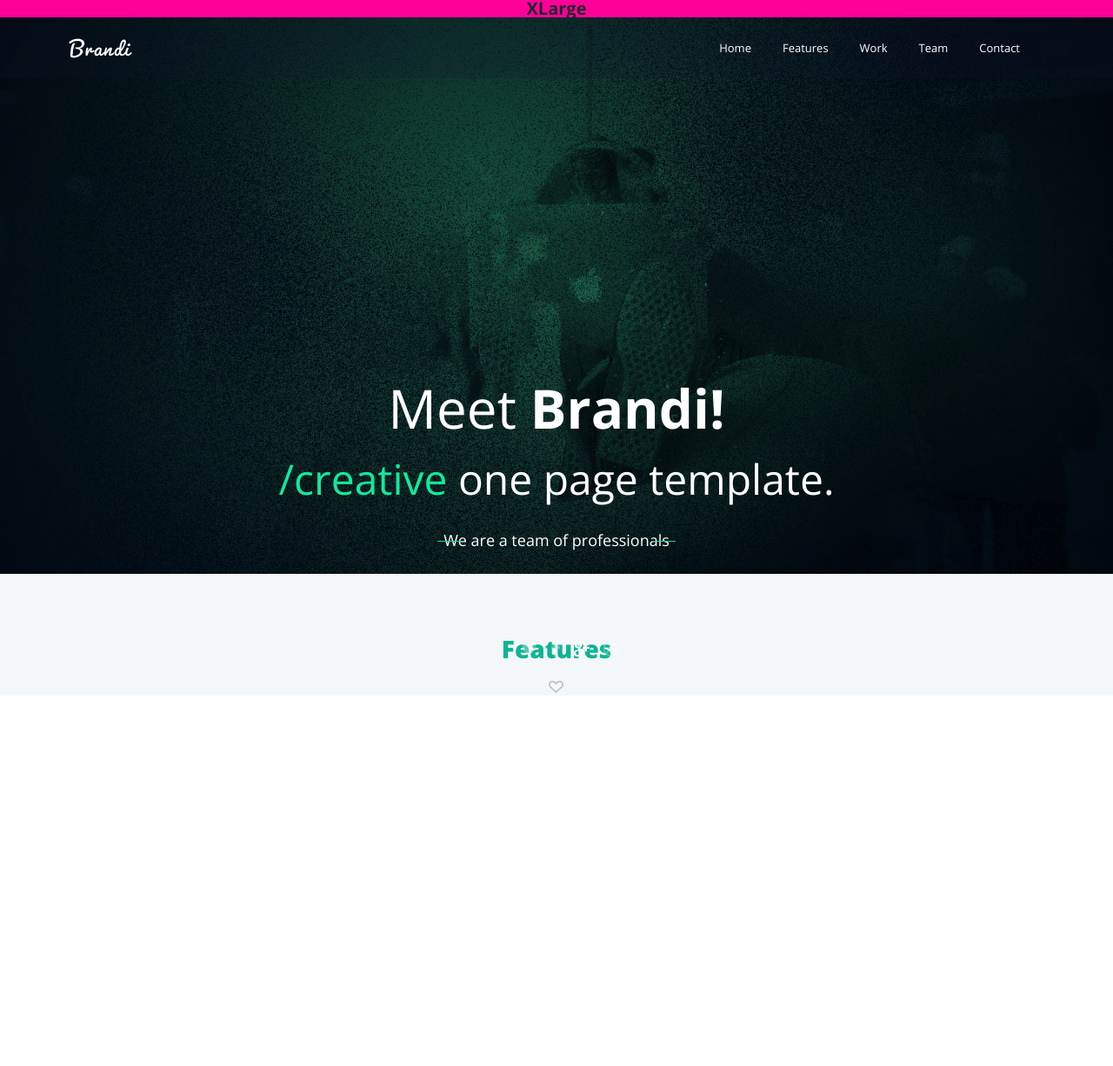
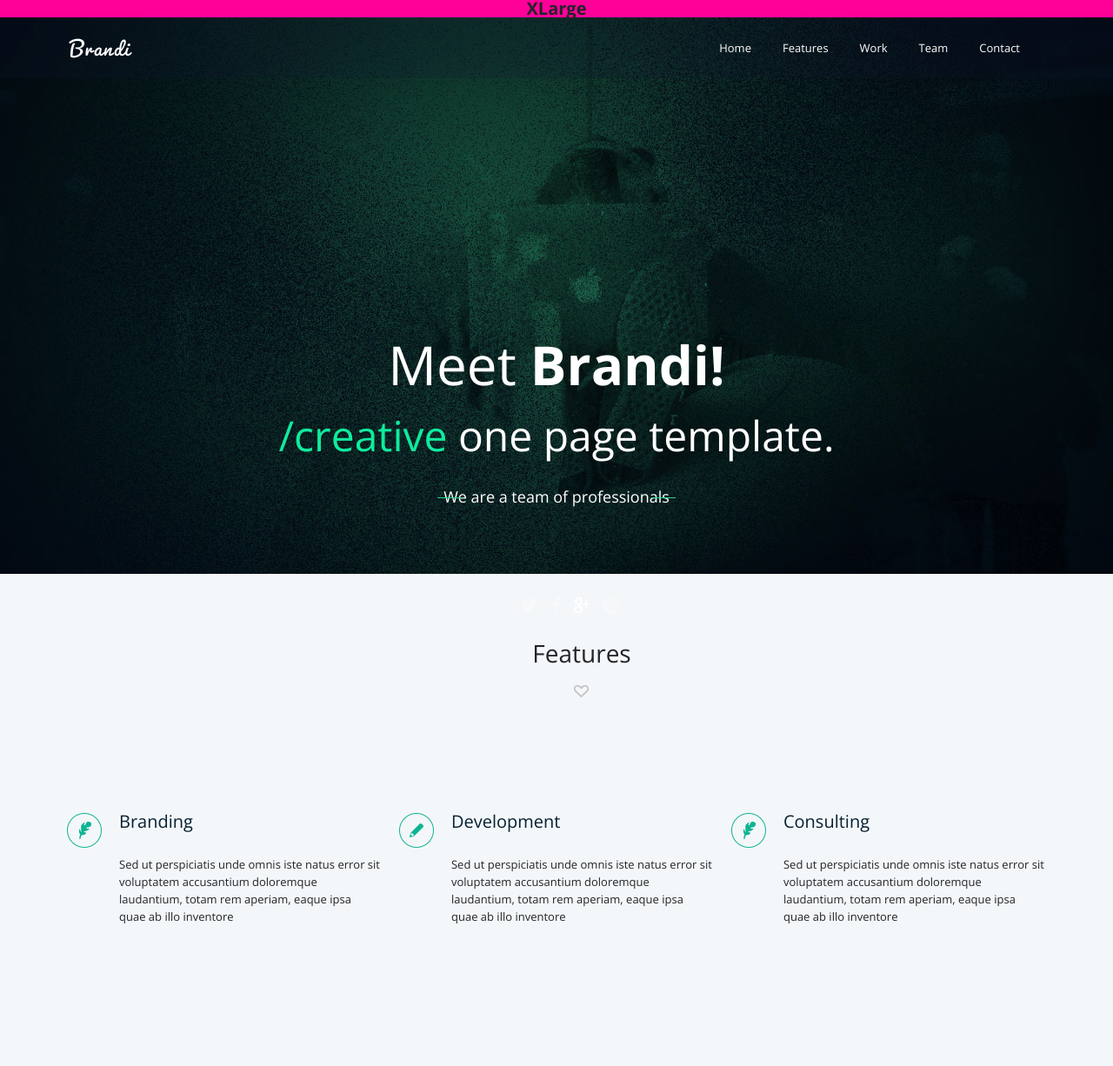
Before and after one commit to IgorOstahoff/brandi-small, a website: page index.html in a window 1280 px wide. Shown: the whole page at 87% size. Before the commit the page ends 800 px from the top, so only its background shows below. Drawn offline with nearby package versions, Linux system fonts and the light colour scheme.

Commit message:
added futures

```diff
--- a/index.html
+++ b/index.html
@@ -86,6 +86,31 @@
                             </div>
                         </div>
                     </div>
+                    <div class="container">
+                        <div class="row">
+                            <div class="col-4 features">
+                                <div class="branding-title">Branding</div>
+                                <p>
+                                    Sed ut perspiciatis unde omnis iste natus error sit voluptatem accusantium
+                                    doloremque laudantium, totam rem aperiam, eaque ipsa quae ab illo inventore
+                                </p>
+                            </div>
+                            <div class="col-4 features">
+                                <div class="development-title">Development</div>
+                                <p>
+                                    Sed ut perspiciatis unde omnis iste natus error sit voluptatem accusantium
+                                    doloremque laudantium, totam rem aperiam, eaque ipsa quae ab illo inventore
+                                </p>
+                            </div>
+                            <div class="col-4 features">
+                                <div class="consulting-title">Consulting</div>
+                                <p>
+                                    Sed ut perspiciatis unde omnis iste natus error sit voluptatem accusantium
+                                    doloremque laudantium, totam rem aperiam, eaque ipsa quae ab illo inventore
+                                </p>
+                            </div>
+                        </div>
+                    </div>
                 </div>
             </div>
         </div>
--- a/package.json
+++ b/package.json
@@ -15,7 +15,8 @@
     "gulp-clean-css": "^4.3.0",
     "gulp-concat-css": "^3.1.0",
     "gulp-rename": "^2.0.0",
-    "gulp-sass": "^4.1.0"
+    "gulp-sass": "^4.1.0",
+    "include-media": "^1.4.10"
   },
   "devDependencies": {
     "gulp-svg-sprite": "^1.5.0"
--- a/scss/_styles.scss
+++ b/scss/_styles.scss
@@ -109,7 +109,10 @@ body {
 }
 
 .costom-meet {
-  padding-top: 350px;
+  // @include media(">=576px") {
+  //   padding-top: 350px;
+  // }
+  padding-top: 300px;
 }
 .intro-text-mini {
   padding-top: 20px;
@@ -146,7 +149,7 @@ body {
     }
   }
 }
-.features {
+.branding {
   h2 {
     padding-top: 70px;
     font-size: 28px;
@@ -160,3 +163,50 @@ body {
 .features-color {
   background: #f4f7f9;
 }
+.branding-title,
+.development-title,
+.consulting-title {
+  font-size: 20px;
+  color: #062033;
+  padding-top: 50px;
+  position: relative;
+  &::before {
+    content: "";
+    position: absolute;
+    background-image: url(../images/png/brand.png);
+    width: 40px;
+    height: 40px;
+    left: -60px;
+    top: 55px;
+  }
+}
+.development-title {
+  &::before {
+    content: "";
+    position: absolute;
+    background-image: url(../images/png/development.png);
+    width: 40px;
+    height: 40px;
+    left: -60px;
+    top: 55px;
+  }
+}
+.consulting-title-title {
+  &::before {
+    content: "";
+    position: absolute;
+    background-image: url(../images/png/consulting.png);
+    width: 40px;
+    height: 40px;
+    left: -60px;
+    top: 55px;
+  }
+}
+.features {
+  padding-top: 75px;
+  padding-left: 70px;
+  p {
+    padding-top: 25px;
+    padding-bottom: 145px;
+  }
+}
```
Also changed, not shown: css/main.min.css, images/png/brand.png (added), images/png/consulting.png (added), images/png/development.png (added), 1 other file.
